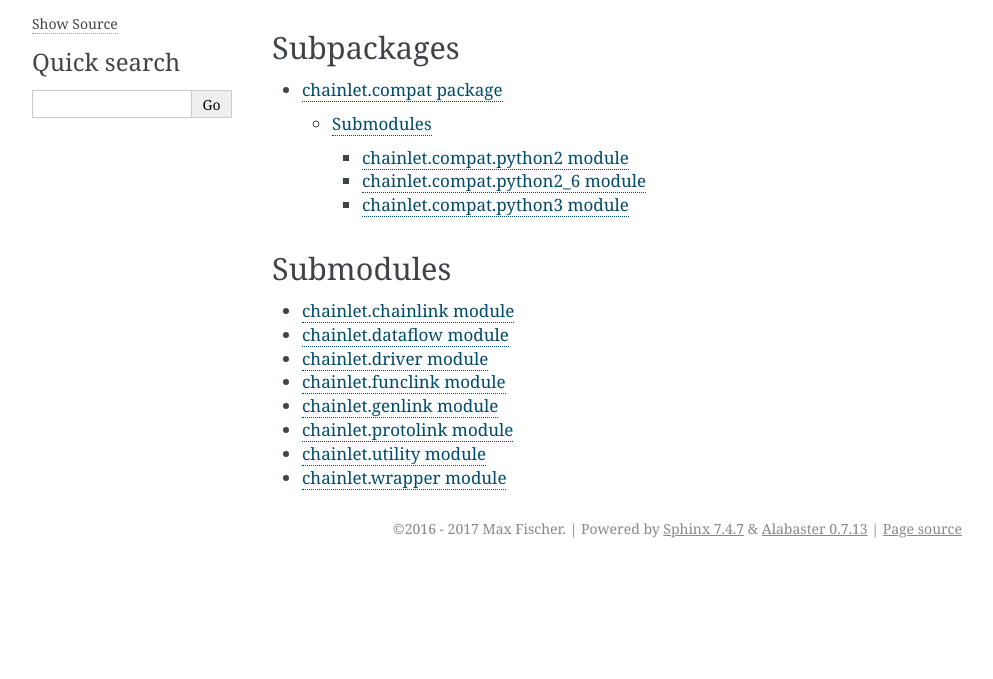
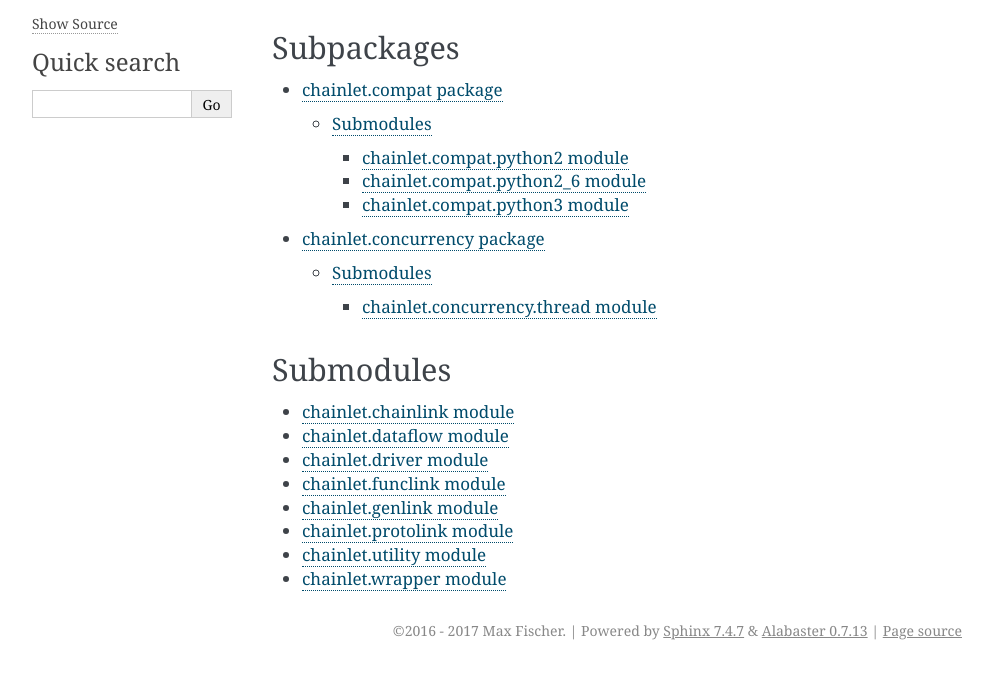
Before and after one commit to maxfischer2781/chainlet, a Sphinx documentation site: the page built from docs/source/api/chainlet.rst, in a window 1280 px wide, cut to the strip 200-879 px from the top of the page. Shown: the whole strip, without its empty margins (148-1141 px from the left). Built offline with Sphinx 7.4.7, drawn with Linux system fonts in a browser that asks for light colours; formulas are drawn with MathJax 3.

Commit message:
docs source update

```diff
--- /dev/null
+++ b/docs/source/api/chainlet.concurrency.thread.rst
@@ -0,0 +1,7 @@
+chainlet\.concurrency\.thread module
+====================================
+
+.. automodule:: chainlet.concurrency.thread
+    :members:
+    :undoc-members:
+    :show-inheritance:
--- a/docs/source/api/chainlet.rst
+++ b/docs/source/api/chainlet.rst
@@ -12,6 +12,7 @@ Subpackages
 .. toctree::
 
     chainlet.compat
+    chainlet.concurrency
 
 Submodules
 ----------
```
Also changed, not shown: docs/source/api/chainlet.concurrency.rst (added, +14 -0 lines).
